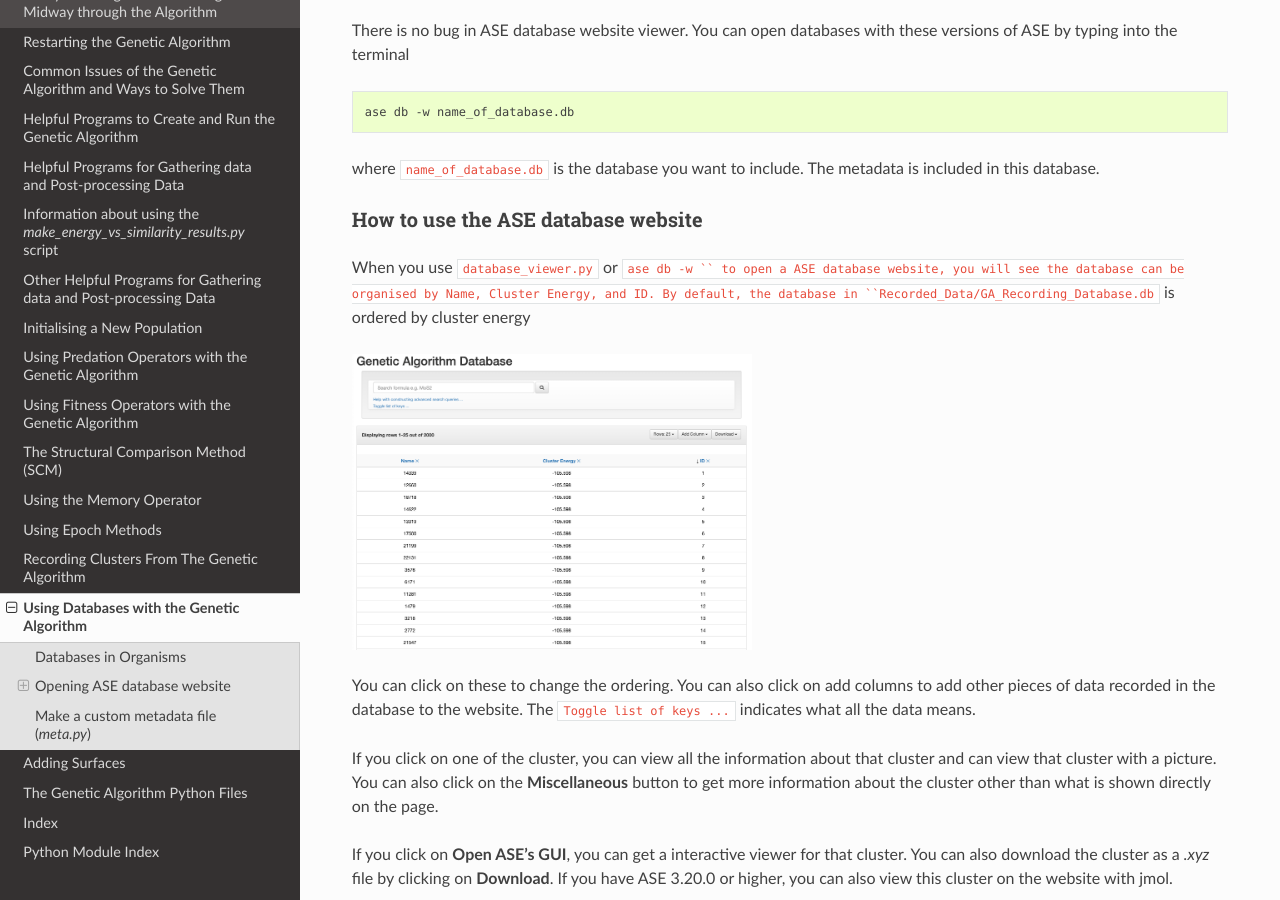
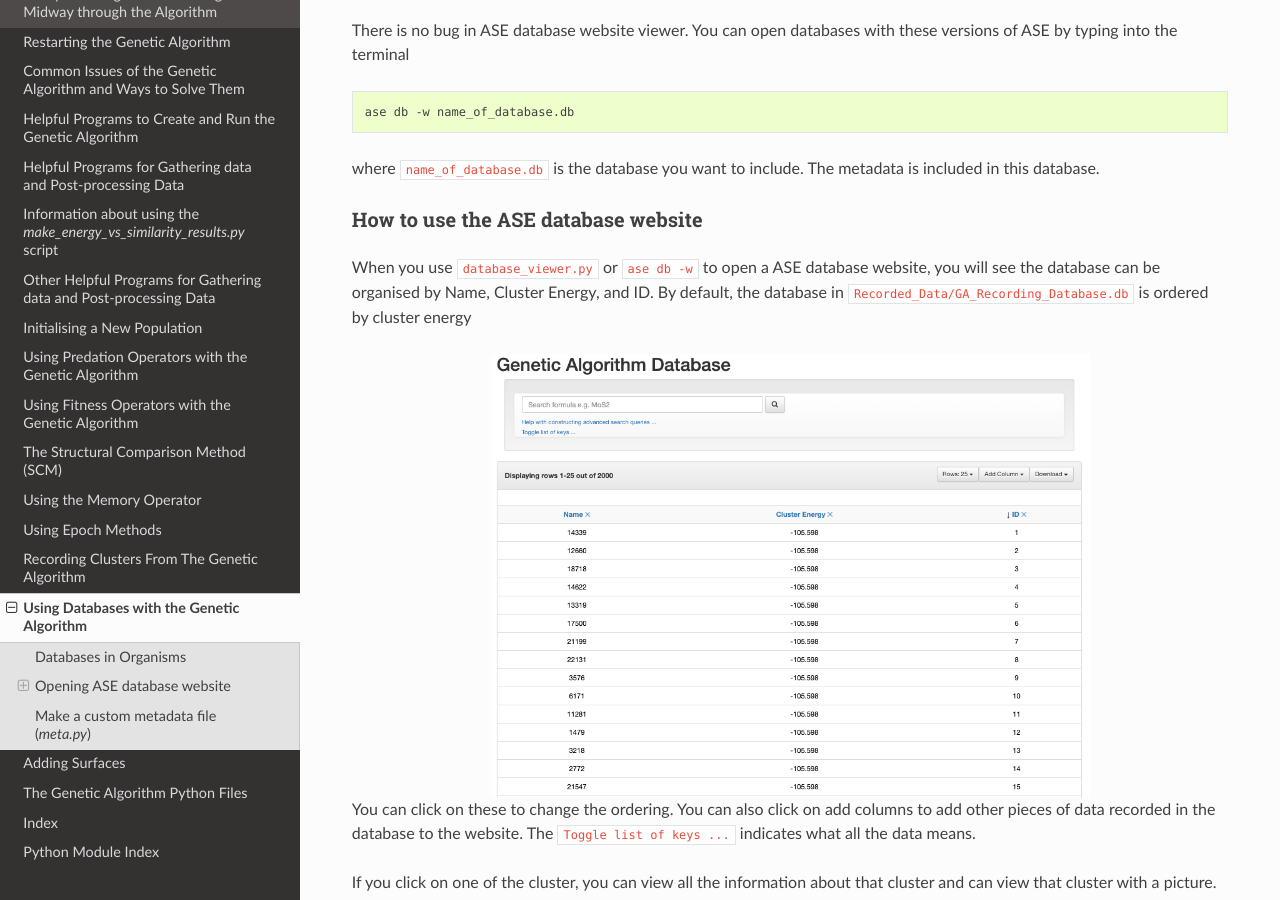
Before and after one commit to GardenGroupUO/Organisms, a Sphinx documentation site: the page built from Documentation/source/Using_Databases_with_the_Genetic_Algorithm.rst, in a window 1280 px wide and 900 px high, scrolled down 1122 px. Built offline with Sphinx 7.4.7 and the Read the Docs theme 2.0.0, drawn with Linux system fonts in a browser that asks for light colours.

Commit message:
update version of Organisms v3.2.6

```diff
--- a/Documentation/source/Using_Databases_with_the_Genetic_Algorithm.rst
+++ b/Documentation/source/Using_Databases_with_the_Genetic_Algorithm.rst
@@ -47,11 +47,12 @@ where ``name_of_database.db`` is the database you want to include. The metadata
 How to use the ASE database website
 ^^^^^^^^^^^^^^^^^^^^^^^^^^^^^^^^^^^
 
-When you use ``database_viewer.py`` or ``ase db -w `` to open a ASE database website, you will see the database can be organised by Name, Cluster Energy, and ID. By default, the database in ``Recorded_Data/GA_Recording_Database.db`` is ordered by cluster energy
+When you use ``database_viewer.py`` or ``ase db -w`` to open a ASE database website, you will see the database can be organised by Name, Cluster Energy, and ID. By default, the database in ``Recorded_Data/GA_Recording_Database.db`` is ordered by cluster energy
 
 .. image:: Images/database.png
-  :width: 400
+  :width: 600
   :alt: Front page of database
+  :align: center
 
 You can click on these to change the ordering. You can also click on add columns to add other pieces of data recorded in the database to the website. The ``Toggle list of keys ...`` indicates what all the data means.
 
@@ -60,9 +61,9 @@ If you click on one of the cluster, you can view all the information about that
 If you click on **Open ASE's GUI**, you can get a interactive viewer for that cluster. You can also download the cluster as a `.xyz` file by clicking on **Download**. If you have ASE 3.20.0 or higher, you can also view this cluster on the website with jmol.
 
 .. image:: Images/database_cluster.png
-  :width: 400
+  :width: 600
   :alt: A cluster in the database
-
+  :align: center
 
 Make a custom metadata file (*meta.py*)
 ---------------------------------------
```
